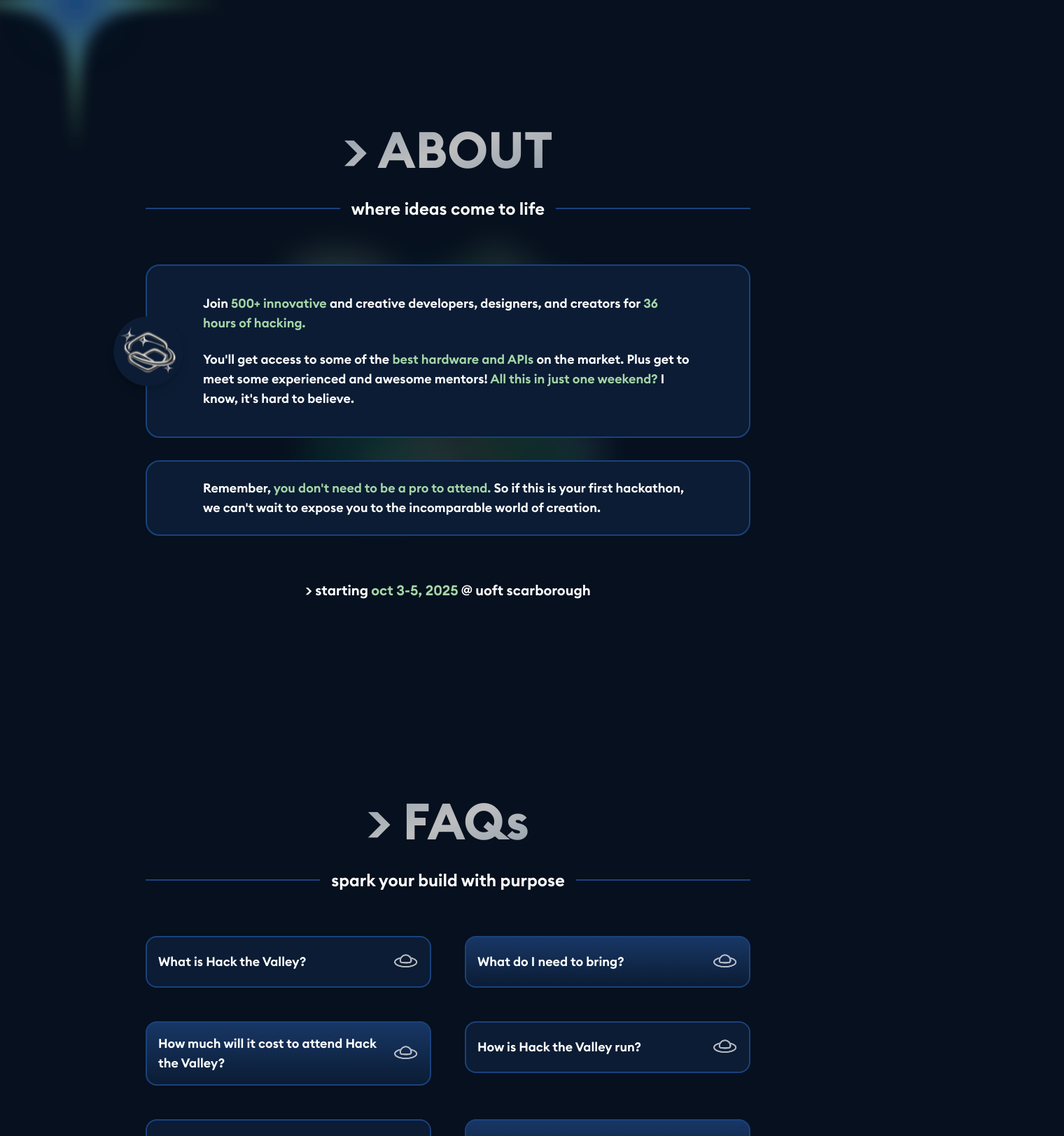
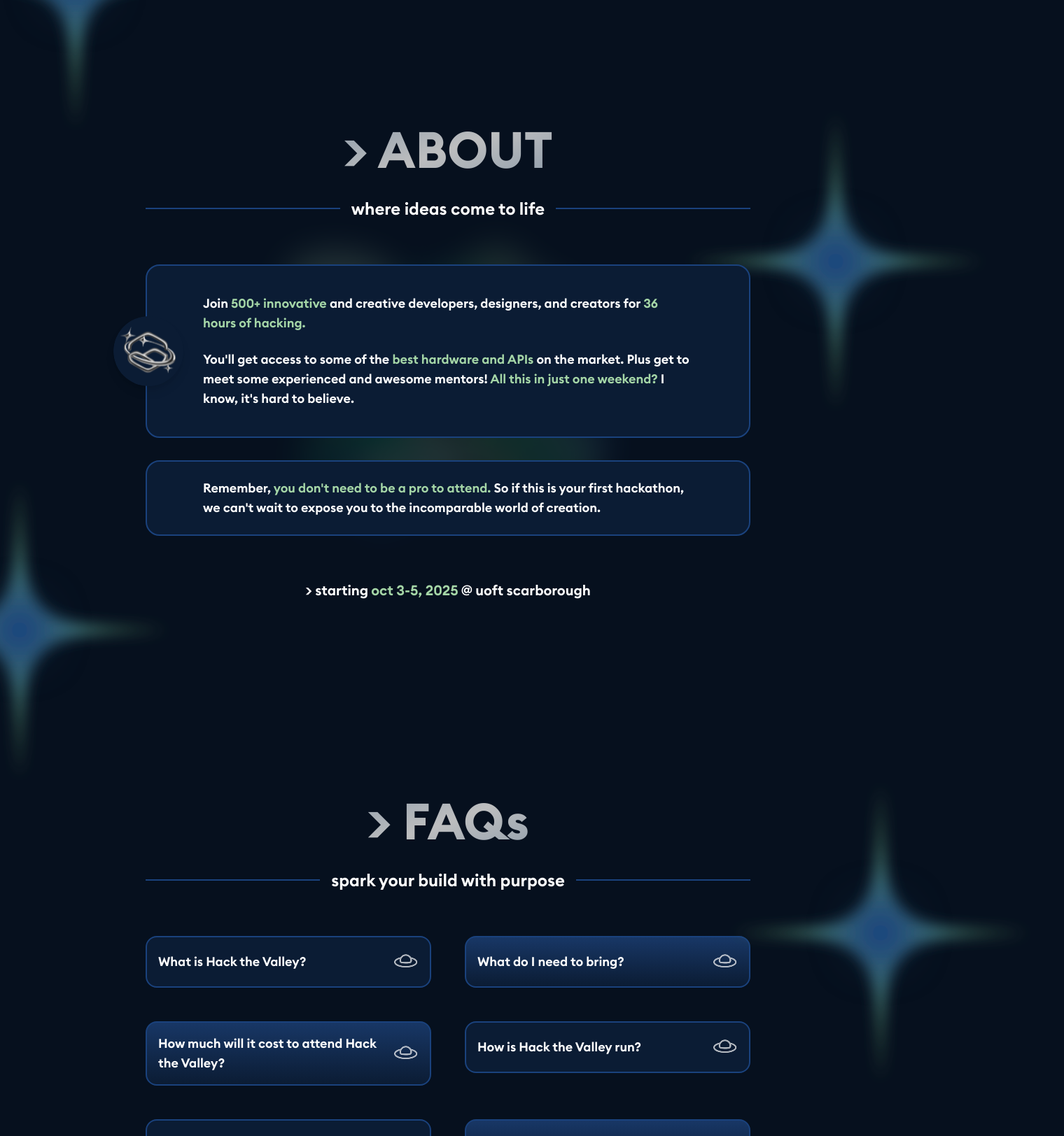
Before and after one commit to hackthevalley/hack-the-front, a Next.js app: page / in a window 1280 px wide. Shown: the part 800-2424 px from the top of the page at 70% size, 1520 px wide, since content can reach past the window. Built offline with nearby package versions, Linux system fonts and the light colour scheme; no server answers.

Commit message:
added stars to background

```diff
--- a/app/landing/About.tsx
+++ b/app/landing/About.tsx
@@ -9,6 +9,22 @@ export default function About() {
       className="relative mb-44 w-full max-w-full scroll-mt-25 pt-20 sm:px-8 md:px-16 lg:px-32"
       style={{ scrollMarginTop: "6rem" }}
     >
+      {/* Stars */}
+      <Image
+        className="pointer-events-none absolute bottom-[-18rem] left-[-20rem] hidden object-cover sm:block"
+        src="/backgrounds/star.svg"
+        alt="star"
+        width="530"
+        height="530"
+      />
+
+      <Image
+        className="pointer-events-none absolute top-[2rem] right-[-16rem] hidden object-cover sm:block"
+        src="/backgrounds/star.svg"
+        alt="star"
+        width="530"
+        height="530"
+      />
       {/* Background gradient */}
       <Image
         width={0}
--- a/app/landing/FAQ.tsx
+++ b/app/landing/FAQ.tsx
@@ -1,6 +1,7 @@
 "use client";
 
-// import Image from "next/image";
+import Image from "next/image";
+
 import FAQItem from "@/components/FAQItem";
 
 const questions = [
@@ -43,9 +44,26 @@ export default function FAQ() {
   return (
     <section
       id="faq"
-      className="z-2 mb-44 w-full max-w-full scroll-mt-25 pt-20 sm:px-8 md:px-16 lg:px-32"
+      className="relative z-2 mb-44 w-full max-w-full scroll-mt-25 pt-20 sm:px-8 md:px-16 lg:px-32"
       style={{ scrollMarginTop: "6rem" }}
     >
+      {/* Stars */}
+      <Image
+        className="pointer-events-none absolute top-[2rem] right-[-20rem] hidden object-cover sm:block"
+        src="/backgrounds/star.svg"
+        alt="star"
+        width="530"
+        height="530"
+      />
+
+      <Image
+        className="pointer-events-none absolute bottom-[-20rem] left-[-19rem] hidden object-cover sm:block"
+        src="/backgrounds/star.svg"
+        alt="star"
+        width="530"
+        height="530"
+      />
+
       <div className="relative -z-1 hidden sm:block">
         {/* <div className="pointer-events-none absolute top-[26%]">
           <img src="/sponsor-page/roadmap-1.png" alt="Roadmap1" />
--- a/app/landing/Themes.tsx
+++ b/app/landing/Themes.tsx
@@ -76,8 +76,10 @@ export default function Themes() {
           <Image src="/themes-page/roadmap-1.png" alt="Roadmap1" width={1140} height={468} />
         </div>
       </div> */}
+
+      {/* Stars */}
       <Image
-        className="pointer-events-none absolute top-[1rem] left-[-15rem] hidden object-cover sm:block"
+        className="pointer-events-none absolute top-[3rem] right-[-12rem] hidden object-cover sm:block"
         src="/backgrounds/star.svg"
         alt="star"
         width="530"
@@ -85,7 +87,7 @@ export default function Themes() {
       />
 
       <Image
-        className="pointer-events-none absolute right-[-12rem] bottom-[-2rem] hidden object-cover sm:block"
+        className="pointer-events-none absolute bottom-[-5rem] left-[-12rem] hidden object-cover sm:block"
         src="/backgrounds/star.svg"
         alt="star"
         width="530"
--- a/app/page.tsx
+++ b/app/page.tsx
@@ -23,7 +23,7 @@ export default function Home() {
       <div className="relative grid min-h-[calc(100vh-7rem)] grid-rows-[auto_1fr_auto] items-center justify-items-center bg-black px-4 py-8 pb-10 font-[family-name:var(--font-euclid-circular-b)] sm:px-20 sm:pt-27">
         {/* star art */}
         <Image
-          className="pointer-events-none absolute top-[28rem] left-[-10rem] hidden object-cover sm:block"
+          className="pointer-events-none absolute top-[26rem] left-[-10rem] hidden object-cover sm:block"
           src="/backgrounds/star.svg"
           alt="star"
           width="530"
```
